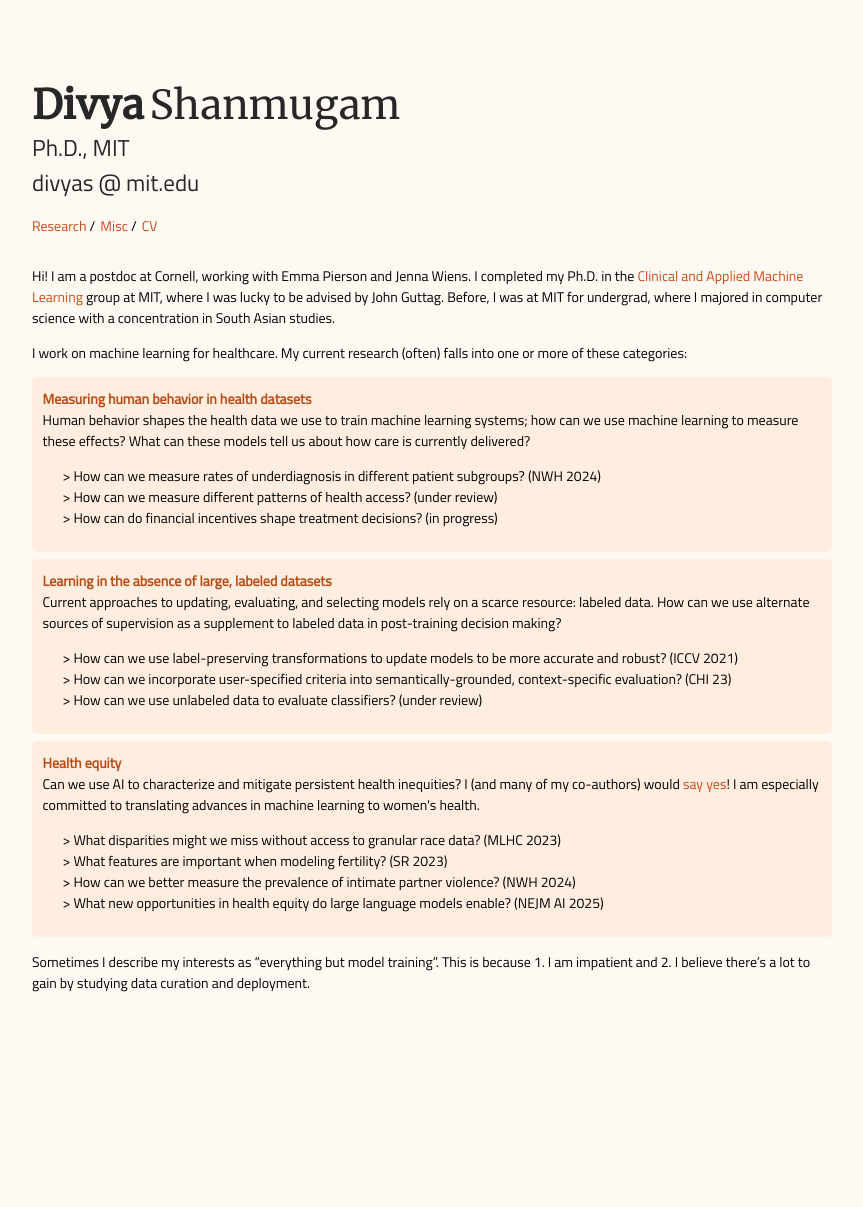
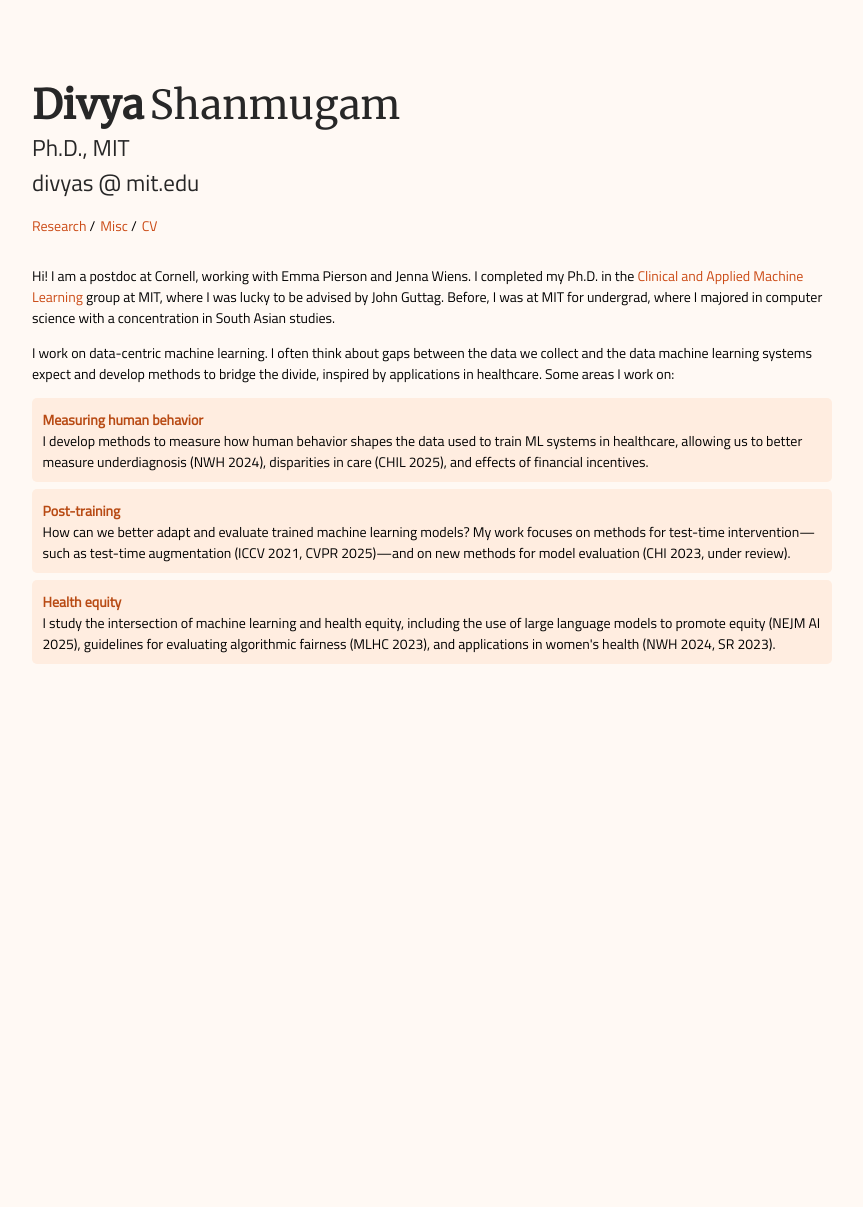
Before and after one commit to dmshanmugam/dmshanmugam.github.io, a Jekyll site: the page built from index.md, in a window 1280 px wide. Shown: the whole page, without its empty margins (208-1071 px from the left). Built offline with Jekyll 4.4.1, drawn with Linux system fonts in a browser that asks for light colours; after the commit the page ends 950 px from its top, so only the background shows below that.

Commit message:
updating pubs

```diff
--- a/index.md
+++ b/index.md
@@ -4,47 +4,27 @@
 
 Hi! I am a postdoc at Cornell, working with Emma Pierson and Jenna Wiens.  I completed my Ph.D. in the [Clinical and Applied Machine Learning](https://caml.csail.mit.edu/) group at MIT, where I was lucky to be advised by John Guttag. Before, I was at MIT for undergrad, where I majored in computer science with a concentration in South Asian studies.
 
-I work on machine learning for healthcare. My current research (often) falls into one or more of these categories:
+I work on data-centric machine learning. I often think about gaps between the data we collect and the data machine learning systems expect and develop methods to bridge the divide, inspired by applications in healthcare. Some areas I work on:
 
 <div style="background-color: #FFEDE0; padding: 0.75em; border-radius: 5px; border: #FFB085; margin-bottom: 0.5em; margin-top: 0em;">
 
-<span style="color: #B84A13;"> <b> Measuring human behavior in health datasets </b> </span> <br>
-Human behavior shapes the health data we use to train machine learning systems; how can we use machine learning to measure these effects? What can these models tell us about how care is currently delivered?
-
-<ul>
-> How can we measure rates of underdiagnosis in different patient subgroups? (NWH 2024) <br>
-> How can we measure different patterns of health access? (under review) <br>
-> How can do financial incentives shape treatment decisions? (in progress)
-</ul>
+<span style="color: #B84A13;"> <b> Measuring human behavior </b> </span> <br>
+I develop methods to measure how human behavior shapes the data used to train ML systems in healthcare, allowing us to better measure underdiagnosis (NWH 2024), disparities in care (CHIL 2025), and effects of financial incentives.
 </div>
 
 <div style="background-color: #FFEDE0; padding: 0.75em; border-radius: 5px; border: #FFB085; margin-bottom: 0.5em; margin-top: 0em;">
 
- <span style="color: #B84A13;"> <b> Learning in the absence of large, labeled datasets </b> </span>  <br>
+ <span style="color: #B84A13;"> <b> Post-training </b> </span>  <br>
 
-Current approaches to updating, evaluating, and selecting models rely on a scarce resource: labeled data. How can we use alternate sources of supervision as a supplement to labeled data in post-training decision making?
+How can we better adapt and evaluate trained machine learning models? My work focuses on methods for test-time intervention—such as test-time augmentation  (ICCV 2021, CVPR 2025)—and on new methods for model evaluation (CHI 2023, under review).
 
-<ul>
-> How can we use label-preserving transformations to update models to be more accurate and robust? (ICCV 2021) <br>
-> How can we incorporate user-specified criteria into semantically-grounded, context-specific evaluation? (CHI 23) <br>
-> How can we use unlabeled data to evaluate classifiers? (under review)
-</ul>
+
 </div>
 
 <div style="background-color: #FFEDE0; padding: 0.75em; border-radius: 5px; border: #FFB085; margin-bottom: 0.5em; margin-top: 0em;">
  <span style="color: #B84A13;"> <b> Health equity </b> </span>  <br>
 
-Can we use AI to characterize and mitigate persistent health inequities? I (and many of my co-authors) would <a url="https://arxiv.org/abs/2312.14804"> say yes</a>!
-I am especially committed to translating advances in machine learning to women's health.
-
-<!-- A number of open technical questions here motivate my current work,
-including the scarcity of ground truth labels, and the role of predictive models in case management, particularly in the context of intimate partner violence and fertility. -->
-<ul>
-> What disparities might we miss without access to granular race data? (MLHC 2023) <br>
-> What features are important when modeling fertility? (SR 2023) <br>
-> How can we better measure the prevalence of intimate partner violence? (NWH 2024) <br>
-> What new opportunities in health equity do large language models enable? (NEJM AI 2025)
-</ul>
+I study the intersection of machine learning and health equity, including the use of large language models to promote equity (NEJM AI 2025), guidelines for evaluating algorithmic fairness (MLHC 2023), and applications in women's health (NWH 2024, SR 2023).
 </div>
 
-Sometimes I describe my interests as "everything but model training". This is because 1. I am impatient and 2. I believe there's a lot to gain by studying data curation and deployment.
+<!-- Sometimes I describe my interests as "everything but model training". This is because 1. I am impatient and 2. I believe there's a lot to gain by studying data curation and deployment. -->
```
Also changed, not shown: publications.md (+11 -11 lines), 1 other file.
